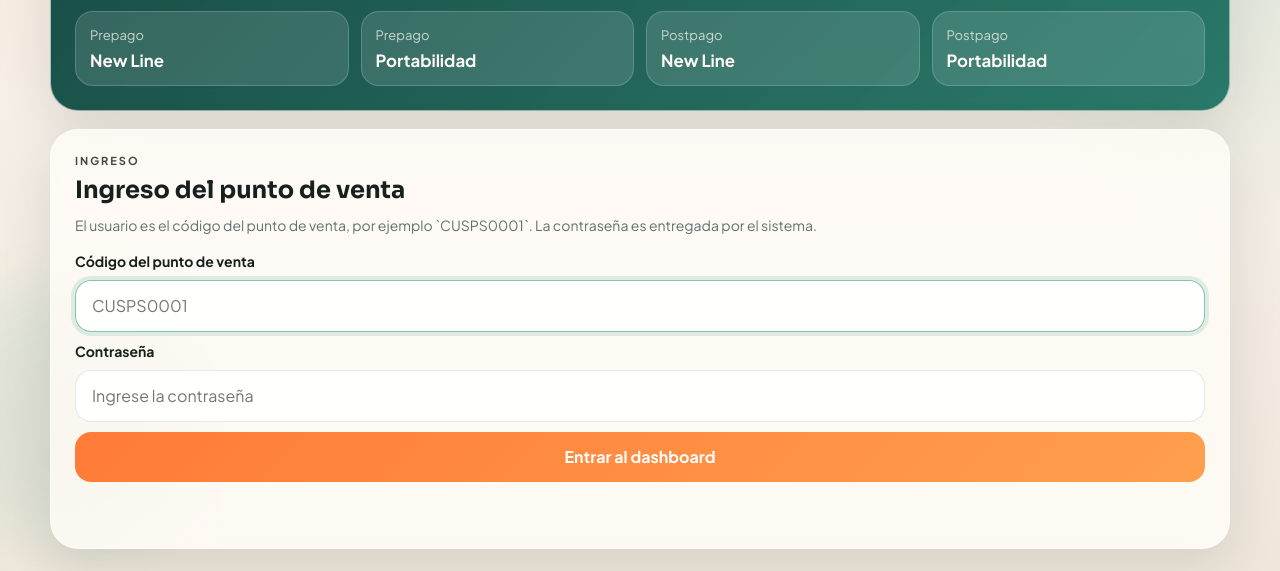
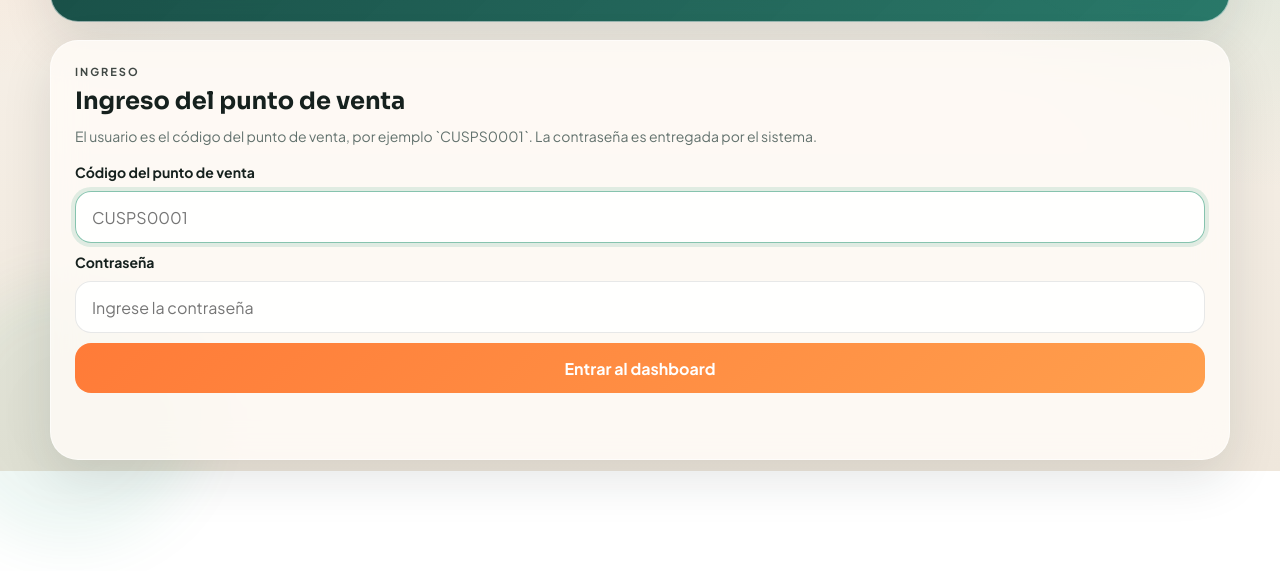
Before and after one commit to chilv1/punto-venta-rewards, a website: page public/index.html in a window 1280 px wide. Shown: the part 347-918 px from the top of the page. After the commit the page ends 818 px from the top, so only its background shows below. Drawn offline with Linux system fonts and the light colour scheme.

Commit message:
Remove hero metric cards

```diff
--- a/public/app.js
+++ b/public/app.js
@@ -37,8 +37,6 @@ const translations = {
     heroEyebrow: "Subscription tracker v4",
     heroSubtitle:
       "Sigue los resultados diarios, el acumulado por 4 tipos de líneas y los premios dinámicos por niveles. Cada nivel tiene metas por tipo de línea y se pueden agregar nuevos niveles en el futuro.",
-    metricPrepago: "Prepago",
-    metricPostpago: "Postpago",
     installBtn: "Instalar app en Android",
     loginEyebrow: "Ingreso",
     loginTitle: "Ingreso del punto de venta",
@@ -120,8 +118,6 @@ const translations = {
     heroEyebrow: "Subscription tracker v4",
     heroSubtitle:
       "Theo dõi kết quả ngày, luỹ kế theo 4 loại thuê bao và các mức thưởng động. Mỗi mức có chỉ tiêu riêng cho từng loại thuê bao, và có thể thêm mức mới trong tương lai.",
-    metricPrepago: "Trả trước",
-    metricPostpago: "Trả sau",
     installBtn: "Cài app trên Android",
     loginEyebrow: "Ingreso",
     loginTitle: "Đăng nhập điểm bán",
@@ -356,10 +352,6 @@ function applyStaticTranslations() {
   document.querySelector(".language-switch")?.setAttribute("aria-label", t("installGroupLabel"));
   document.getElementById("heroEyebrow").textContent = t("heroEyebrow");
   document.getElementById("heroSubtitle").textContent = t("heroSubtitle");
-  document.getElementById("metric1Type").textContent = t("metricPrepago");
-  document.getElementById("metric2Type").textContent = t("metricPrepago");
-  document.getElementById("metric3Type").textContent = t("metricPostpago");
-  document.getElementById("metric4Type").textContent = t("metricPostpago");
   installBtn.textContent = t("installBtn");
   document.getElementById("loginEyebrow").textContent = t("loginEyebrow");
   document.getElementById("loginTitle").textContent = t("loginTitle");
--- a/public/index.html
+++ b/public/index.html
@@ -35,25 +35,6 @@
           <p id="heroSubtitle" class="subtitle">
             Sigue los resultados diarios, el acumulado por 4 tipos de líneas y los premios dinámicos por niveles. Cada nivel tiene metas por tipo de línea y se pueden agregar nuevos niveles en el futuro.
           </p>
-        </div>
-
-        <div class="hero-metrics">
-          <article class="metric-card">
-            <span id="metric1Type">Prepago</span>
-            <strong>New Line</strong>
-          </article>
-          <article class="metric-card">
-            <span id="metric2Type">Prepago</span>
-            <strong>Portabilidad</strong>
-          </article>
-          <article class="metric-card">
-            <span id="metric3Type">Postpago</span>
-            <strong>New Line</strong>
-          </article>
-          <article class="metric-card">
-            <span id="metric4Type">Postpago</span>
-            <strong>Portabilidad</strong>
-          </article>
         </div>
 
         <button id="installBtn" class="install-btn hidden" type="button">Instalar app en Android</button>
--- a/public/styles.css
+++ b/public/styles.css
@@ -147,7 +147,6 @@ body {
 .category-foot,
 .history-card strong,
 .history-meta,
-.metric-card span,
 .category-reward {
   line-height: 1.5;
 }
@@ -167,7 +166,6 @@ body {
   opacity: 0.82;
 }
 
-.hero-metrics,
 .summary-grid,
 .levels-grid,
 .categories-grid,
@@ -178,31 +176,11 @@ body {
   gap: 12px;
 }
 
-.hero-metrics,
 .summary-grid,
 .levels-grid,
 .categories-grid,
 .history-grid {
   grid-template-columns: 1fr;
-}
-
-.metric-card {
-  padding: 14px;
-  border-radius: 18px;
-  background: rgba(255, 255, 255, 0.12);
-  border: 1px solid rgba(255, 255, 255, 0.18);
-}
-
-.metric-card span {
-  display: block;
-  color: rgba(255, 250, 245, 0.74);
-  font-size: 13px;
-}
-
-.metric-card strong {
-  display: block;
-  margin-top: 4px;
-  font-size: 1.05rem;
 }
 
 .install-btn,
@@ -587,7 +565,6 @@ button:disabled {
     border-radius: 28px;
   }
 
-  .hero-metrics,
   .summary-grid {
     grid-template-columns: repeat(2, minmax(0, 1fr));
   }
@@ -618,7 +595,6 @@ button:disabled {
 }
 
 @media (min-width: 1040px) {
-  .hero-metrics,
   .summary-grid {
     grid-template-columns: repeat(4, minmax(0, 1fr));
   }
```
